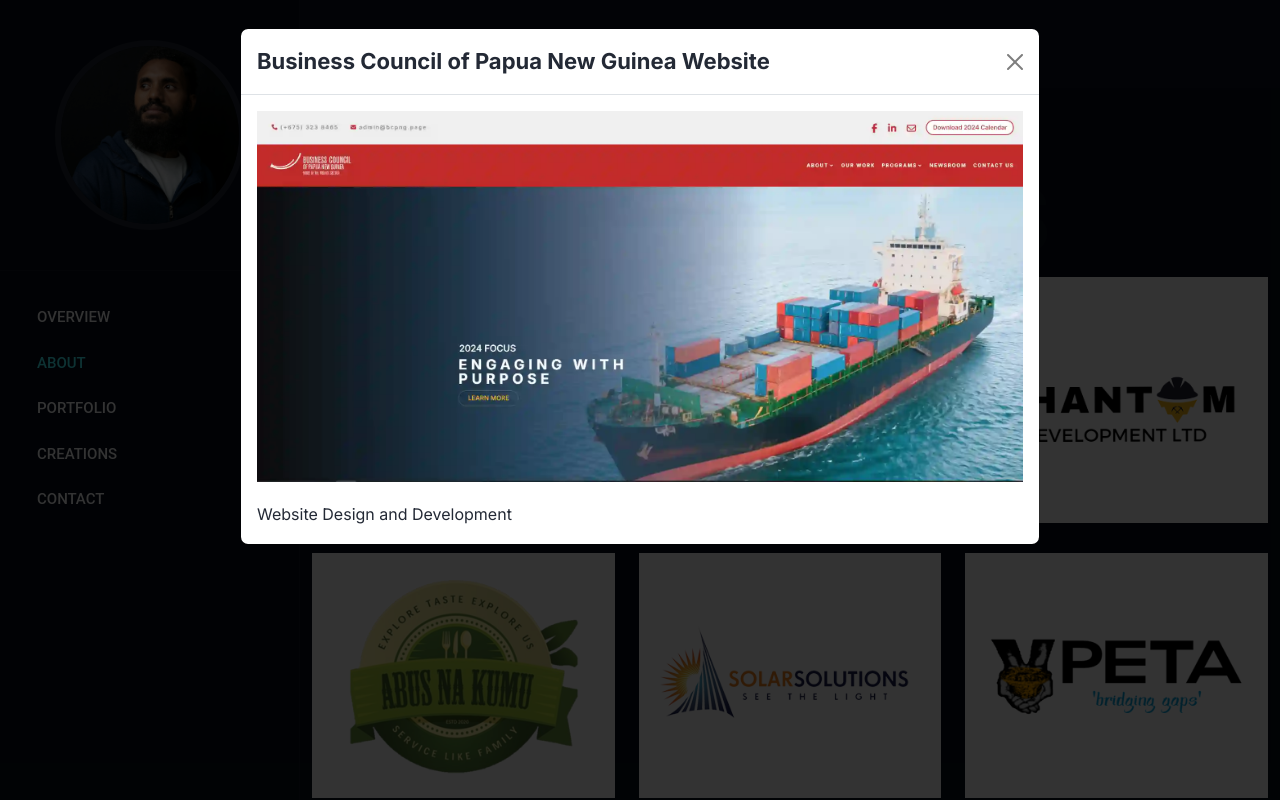
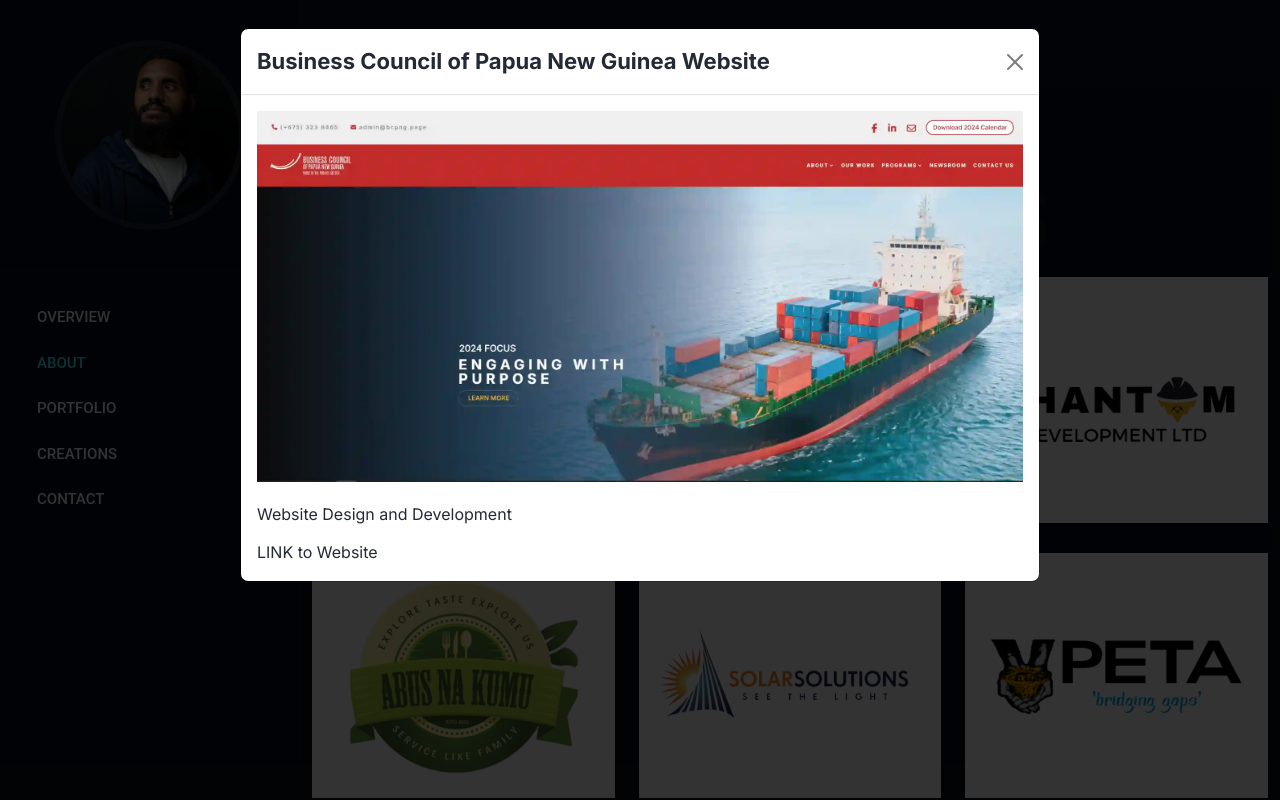
Before and after one commit to Project-Kombil/project-kombil.github.io, a React (Vite) app: page / in a window 1280 px wide. Both pictures are taken after a click on the element 463 px from the left and 3458 px from the top of the page. Shown: the part 3058-3858 px from the top of the page. Built offline with nearby package versions, Linux system fonts and the light colour scheme.

Commit message:
Modal Link Update

```diff
--- a/src/Data.json
+++ b/src/Data.json
@@ -134,7 +134,7 @@
 				"imgLinkLg": "./images/portfolio/bcpng-home.webp",
 				"title": "Business Council of Papua New Guinea Website",
 				"subTitle": "Website Design and Development",
-				"link": "bcpng.org.pg",
+				"link": "https://bcpng.org.pg",
 				"effect": "fade-up",
 				"duration": "500",
 				"delay": "700"
@@ -144,7 +144,7 @@
 				"imgLinkLg": "./images/portfolio/atlas-steel-home.webp",
 				"title": "Atlas Steel PNG Website",
 				"subTitle": "Website Design and Development",
-				"link": "atlassteelpng.com.pg",
+				"link": "https://atlassteelpng.com.pg",
 				"effect": "fade-up",
 				"duration": "500",
 				"delay": "700"
@@ -154,7 +154,7 @@
 				"imgLinkLg": "./images/portfolio/phantom-development-home.webp",
 				"title": "Phantom Development Limited",
 				"subTitle": "Website Design and Development",
-				"link": "phantomdevelopmentltd.com",
+				"link": "https://phantomdevelopmentltd.com",
 				"effect": "fade-up",
 				"duration": "500",
 				"delay": "700"
@@ -164,7 +164,7 @@
 				"imgLinkLg": "./images/portfolio/abus-na-kumu-home.webp",
 				"title": "Abus Na Kumu E-Commerce Website",
 				"subTitle": "Website Design and Development",
-				"link": "abusnakumu.com.pg",
+				"link": "https://abusnakumu.com.pg",
 				"effect": "fade-up",
 				"duration": "500",
 				"delay": "200"
@@ -174,7 +174,7 @@
 				"imgLinkLg": "./images/portfolio/solar-solutions-home.webp",
 				"title": "Solar Solutions Website",
 				"subTitle": "Website Design and Development",
-				"link": "solarsolutionspng.com",
+				"link": "https://solarsolutionspng.com",
 				"effect": "fade-up",
 				"duration": "500",
 				"delay": "300"
@@ -184,7 +184,7 @@
 				"imgLinkLg": "./images/portfolio/peta-home.webp",
 				"title": "PETA Sports Management Website",
 				"subTitle": "Website Development",
-				"link": "peta.com.pg",
+				"link": "https://peta.com.pg",
 				"effect": "fade-up",
 				"duration": "500",
 				"delay": "500"
@@ -194,7 +194,7 @@
 				"imgLinkLg": "./images/portfolio/crypto-home.png",
 				"title": "Crypto Currency Trading Platform",
 				"subTitle": "Front-end Development",
-				"link": "#",
+
 				"effect": "fade-up",
 				"duration": "500",
 				"delay": "600"
@@ -329,12 +329,12 @@
 	],
 	"socialData2": [
 		{
+			"icon": "linkedin",
+			"link": "https://www.linkedin.com/in/kombil-alefay/"
+		},
+		{
 			"icon": "x-twitter",
 			"link": "https://x.com/YourM4tu"
-		},
-		{
-			"icon": "github",
-			"link": "https://github.com/project-kombil"
 		}
 	]
 }
--- a/src/components/Creation/SingleCreation.jsx
+++ b/src/components/Creation/SingleCreation.jsx
@@ -2,7 +2,8 @@
 // import { Icon } from "@iconify/react";
 
 const SingleCreation = ({ data, getData }) => {
-	const { imgLink, imgLinkLg, title, subTitle, effect, duration, delay } = data;
+  const { imgLink, imgLinkLg, title, subTitle, link, effect, duration, delay } =
+    data;
 
   return (
     <div
@@ -13,7 +14,7 @@
     >
       <div
         className="st-portfolio-single st-style1"
-				onClick={() => getData(imgLinkLg, title, subTitle)}
+        onClick={() => getData(imgLinkLg, title, subTitle, link)}
       >
         <div className="st-portfolio-item">
           <div className="st-portfolio st-zoom">
--- a/src/components/Modal/Modal.jsx
+++ b/src/components/Modal/Modal.jsx
@@ -6,7 +6,6 @@
     display: "block",
   };
   return (
-
     <div className="modal show fade bd-example-modal-lg" style={modalStyle}>
       <div className="modal-dialog modal-lg">
         <div className="modal-content">
@@ -20,10 +19,19 @@
           </div>
           <div className="modal-body">
             <div className="st-flex-center">
-							<img src={img} />
+              <img src={img} alt={title}/>
             </div>
-						<a href={link} className="modal-subtitle"  target="_blank" rel="noopener noreferrer">{subTitle}</a>
-
+            <p className="modal-subtitle">{subTitle}</p>
+             {link && link.trim() !== "" && (
+              <a
+                href={link}
+                className="modal-subtitle"
+                target="_blank"
+                rel="noopener noreferrer"
+              >
+                LINK to Website
+              </a>
+            )}
           </div>
         </div>
       </div>
```
Also changed, not shown: src/components/Modal/Modal.scss (line endings or trailing spaces). Lines whose indentation alone changed are shown as unchanged.
